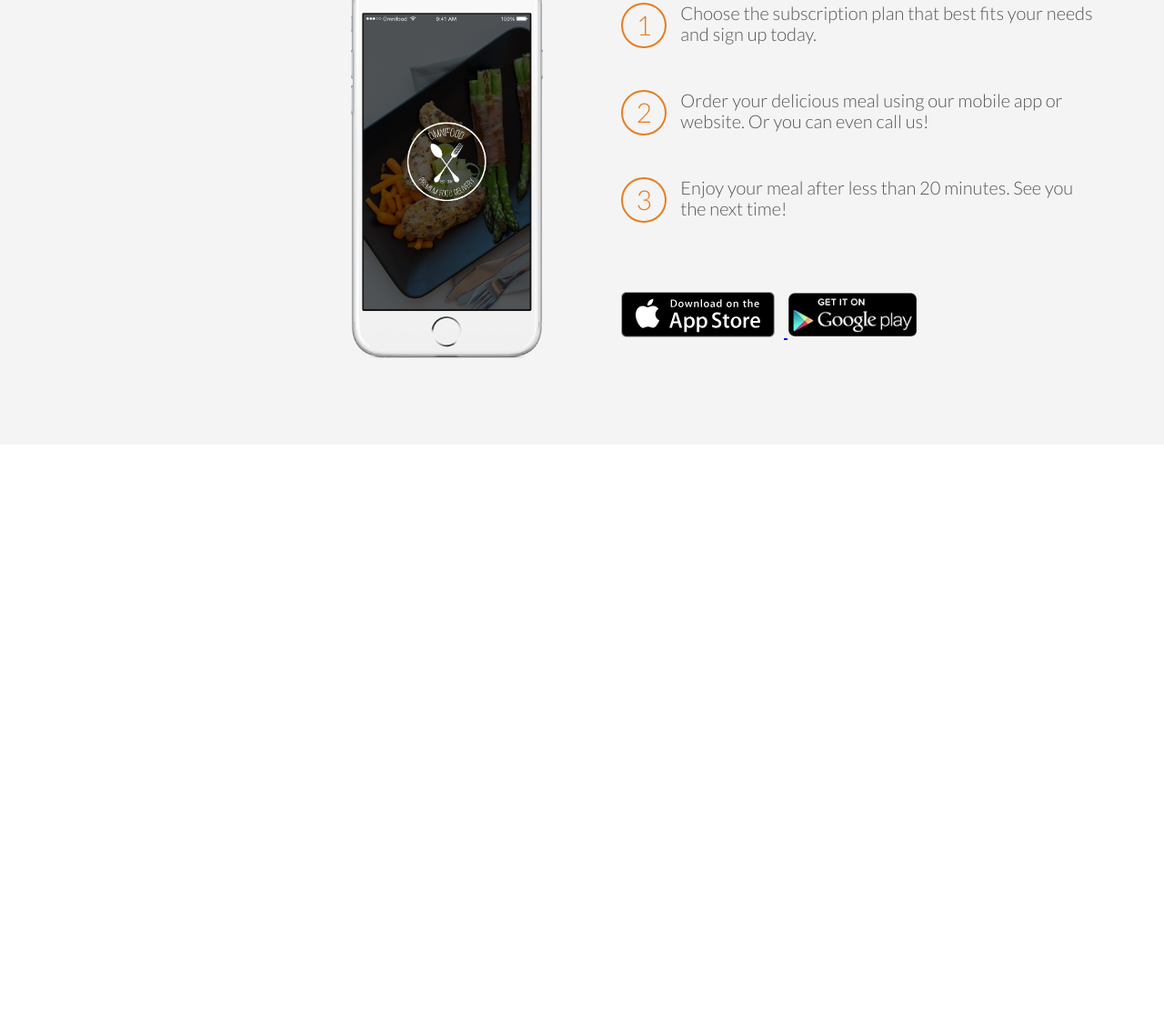
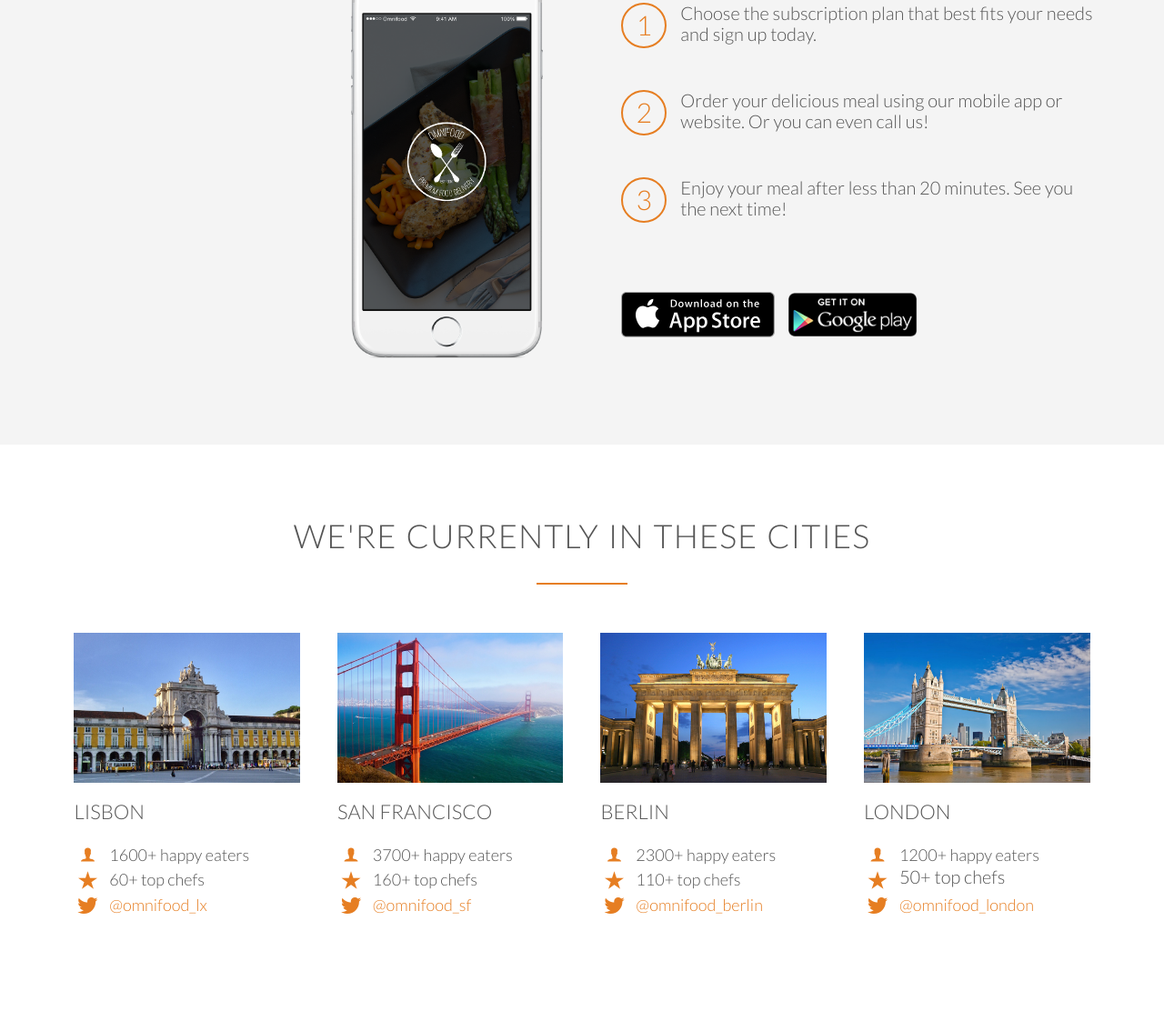
Before and after one commit to sulemankhann/omnifood, a plain HTML site: page index.html in a window 1280 px wide. Shown: the part 2249-3361 px from the top of the page at 91% size. Before the commit the page ends 2738 px from the top, so only its background shows below. Drawn offline with Linux system fonts and the light colour scheme; files whose address does not match are found by name.

Commit message:
build city section

```diff
--- a/css/style.css
+++ b/css/style.css
@@ -41,6 +41,21 @@ section {
   clear: both;
 }
 
+/*  -------------------------------------------- */
+/* LINKS COMPONENT    */
+/*  -------------------------------------------- */
+
+a:link,
+a:visited {
+  text-decoration: none;
+  color: #e67e22;
+  transition: color 0.2s;
+}
+
+a:hover,
+a:active {
+  color: #555;
+}
 /*  -------------------------------------------- */
 /* HEADING COMPONENT    */
 /*  -------------------------------------------- */
@@ -105,6 +120,14 @@ h3 {
   display: block;
   color: #e67e22;
   margin-bottom: 10px;
+}
+
+.icon-small {
+  font-size: 120%;
+  width: 30px;
+  text-align: center;
+  display: inline-block;
+  color: #e67e22;
 }
 
 /*  -------------------------------------------- */
@@ -300,3 +323,29 @@ header {
   width: auto;
   margin-right: 10px;
 }
+
+/*  -------------------------------------------- */
+/* CITIES SECTION   */
+/*  -------------------------------------------- */
+
+.city {
+  padding: 1%;
+}
+.city img {
+  width: 100%;
+  height: auto;
+  margin-bottom: 15px;
+}
+
+.city h3 {
+  margin-bottom: 20px;
+}
+
+.city-features i {
+  vertical-align: middle;
+  margin-right: 5px;
+}
+.city-features span {
+  vertical-align: middle;
+  font-size: 90%;
+}
--- a/index.html
+++ b/index.html
@@ -45,7 +45,7 @@
         </p>
       </div>
       <div class="row">
-        <div class="col span-1-of-4 box">
+        <div class="col span-1-of-4 >
           <i class="ion-ios-infinite-outline icon-big"></i>
           <h3>Up to 365 days/year</h3>
           <p>
@@ -184,17 +184,107 @@
         </div>
       </div>
     </section>
+
+    <section class="section-cities">
+      <div class="row">
+        <h2>We're currently in these cities</h2>
+      </div>
+      <div class="row">
+        <div class="col span-1-of-4 city">
+          <img src="img/lisbon-3.jpg" alt="Lisbon" />
+          <h3>Lisbon</h3>
+          <div class="city-features">
+            <i class="ion-ios-person icon-small"></i>
+            <span>1600+ happy eaters</span>
+          </div>
+          <div class="city-features">
+            <i class="ion-ios-star icon-small"></i>
+            <span>60+ top chefs</span>
+          </div>
+          <div class="city-features">
+            <i class="ion-social-twitter icon-small"></i>
+            <span><a href="#">@omnifood_lx</a></span>
+          </div>
+        </div>
+        <div class="col span-1-of-4 city">
+          <img src="img/san-francisco.jpg" alt="San Francisco" />
+          <h3>San Francisco</h3>
+          <div class="city-features">
+            <i class="ion-ios-person icon-small"></i>
+            <span>3700+ happy eaters</span>
+          </div>
+          <div class="city-features">
+            <i class="ion-ios-star icon-small"></i>
+            <span>160+ top chefs</span>
+          </div>
+          <div class="city-features">
+            <i class="ion-social-twitter icon-small"></i>
+            <span><a href="#">@omnifood_sf</a></span>
+          </div>
+        </div>
+        <div class="col span-1-of-4 city">
+          <img src="img/berlin.jpg" alt="Berlin" />
+          <h3>Berlin</h3>
+          <div class="city-features">
+            <i class="ion-ios-person icon-small"></i>
+            <span>2300+ happy eaters</span>
+          </div>
+          <div class="city-features">
+            <i class="ion-ios-star icon-small"></i>
+            <span>110+ top chefs</span>
+          </div>
+          <div class="city-features">
+            <i class="ion-social-twitter icon-small"></i>
+            <span><a href="#">@omnifood_berlin</a></span>
+          </div>
+        </div>
+        <div class="col span-1-of-4 city">
+          <img src="img/london.jpg" alt="London" />
+          <h3>London</h3>
+          <div class="city-features">
+            <i class="ion-ios-person icon-small"></i>
+            <span>1200+ happy eaters</span>
+          </div>
+          <div class="city-features">
+            <i class="ion-ios-star icon-small"></i>
+            50+ top chefs
+          </div>
+          <div class="city-features">
+            <i class="ion-social-twitter icon-small"></i>
+            <span><a href="#">@omnifood_london</a></span>
+          </div>
+        </div>
+      </div>
+    </section>
   </body>
 </html>
 
 <!--
 
 
-  Section 3: How it works
-Title: How it works - Simple as 1, 2, 3
+Section 4: Cities
+Title: We're currently in these cities
 
-1.	Choose the subscription plan that best fits your needs and sign up today.
-2.	Order your delicious meal using our mobile app or website. Or you can even call us!
-3.	Enjoy your meal after less than 20 minutes. See you the next time!
+Lisbon
+1600+ happy eaters
+60+ top chefs
+@omnifood_lx
+
+San Francisco
+3700+ happy eaters
+160+ top chefs
+@omnifood_sf
+
+Berlin
+2300+ happy eaters
+110+ top chefs
+@omnifood_berlin
+
+London
+1200+ happy eaters
+50+ top chefs
+@omnifood_london
+
+
 
  -->
```
